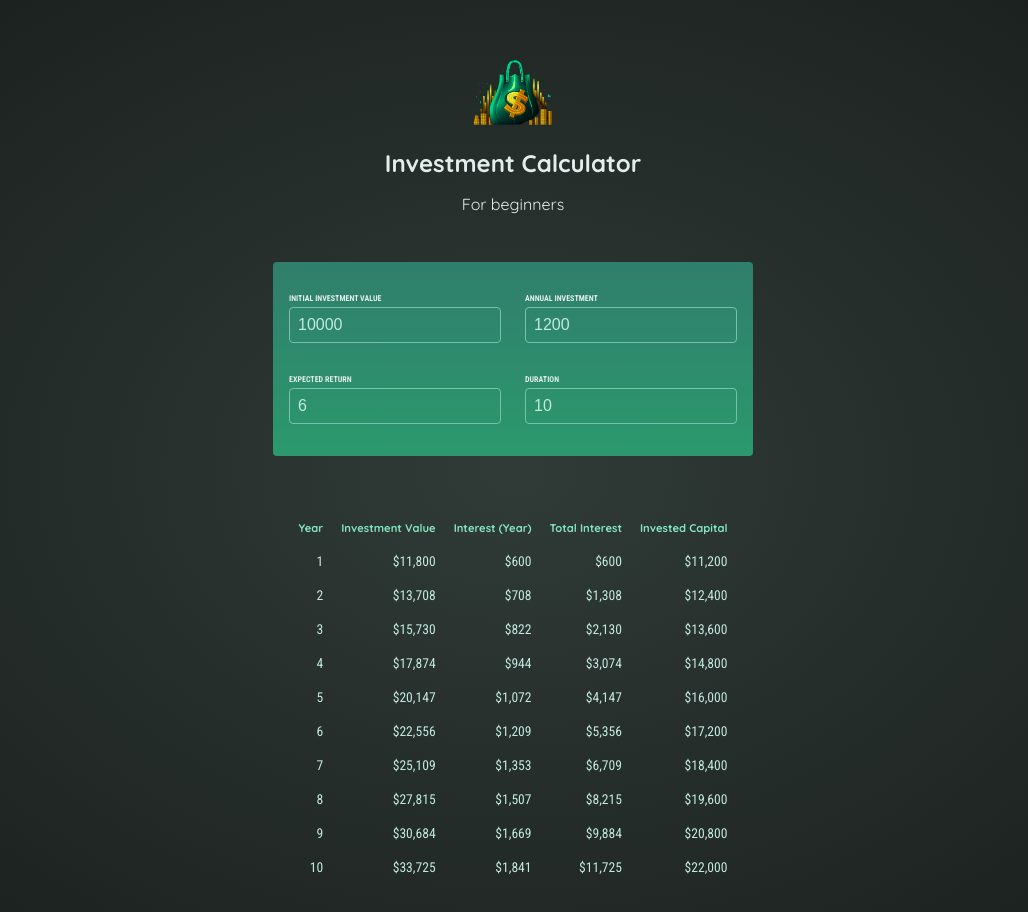
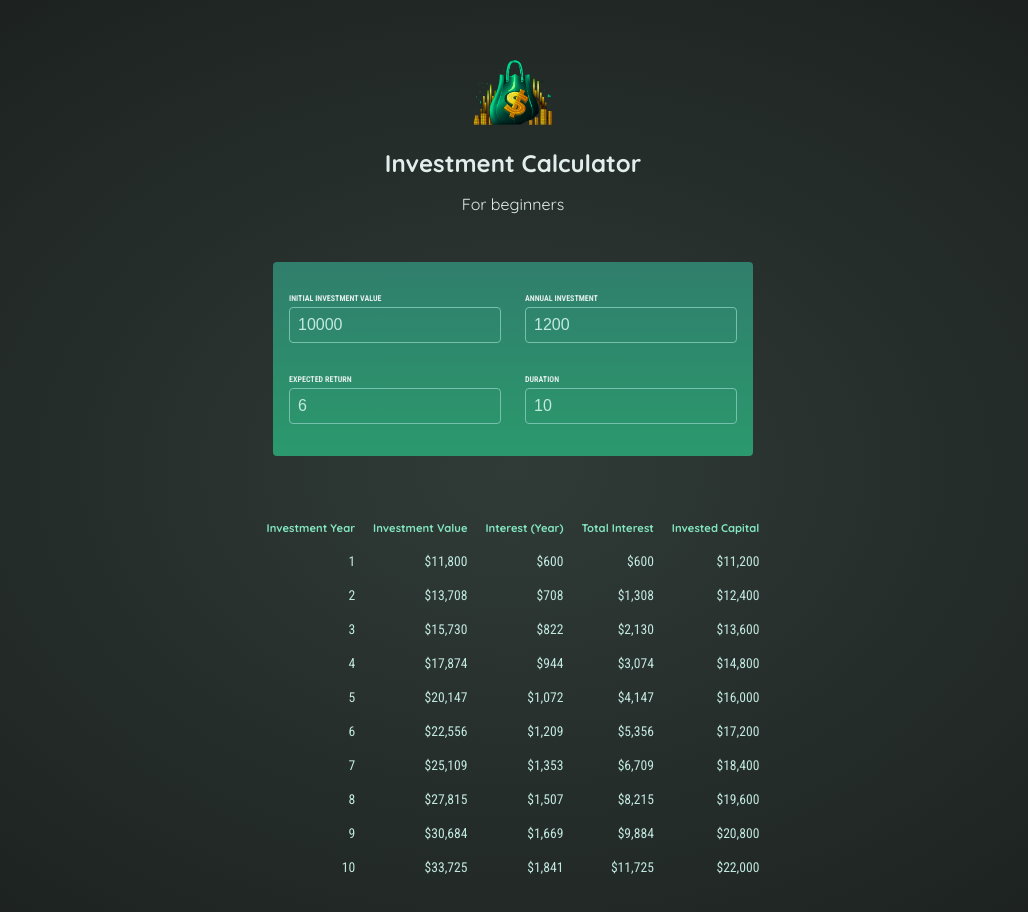
Before and after one commit to raizo7/Investment-Calculator, a React (Vite) app: page / in a window 1280 px wide. Shown: the top 912 px of the page, without its empty margins (127-1155 px from the left). Built offline with nearby package versions, Linux system fonts and the light colour scheme.

Commit message:
change investment year

```diff
--- a/src/components/Results.jsx
+++ b/src/components/Results.jsx
@@ -16,7 +16,7 @@ export default function Results({ input }) {
     <table id="result">
       <thead>
         <tr>
-          <th>Year</th>
+          <th>Investment Year</th>
           <th>Investment Value</th>
           <th>Interest (Year)</th>
           <th>Total Interest</th>
```
